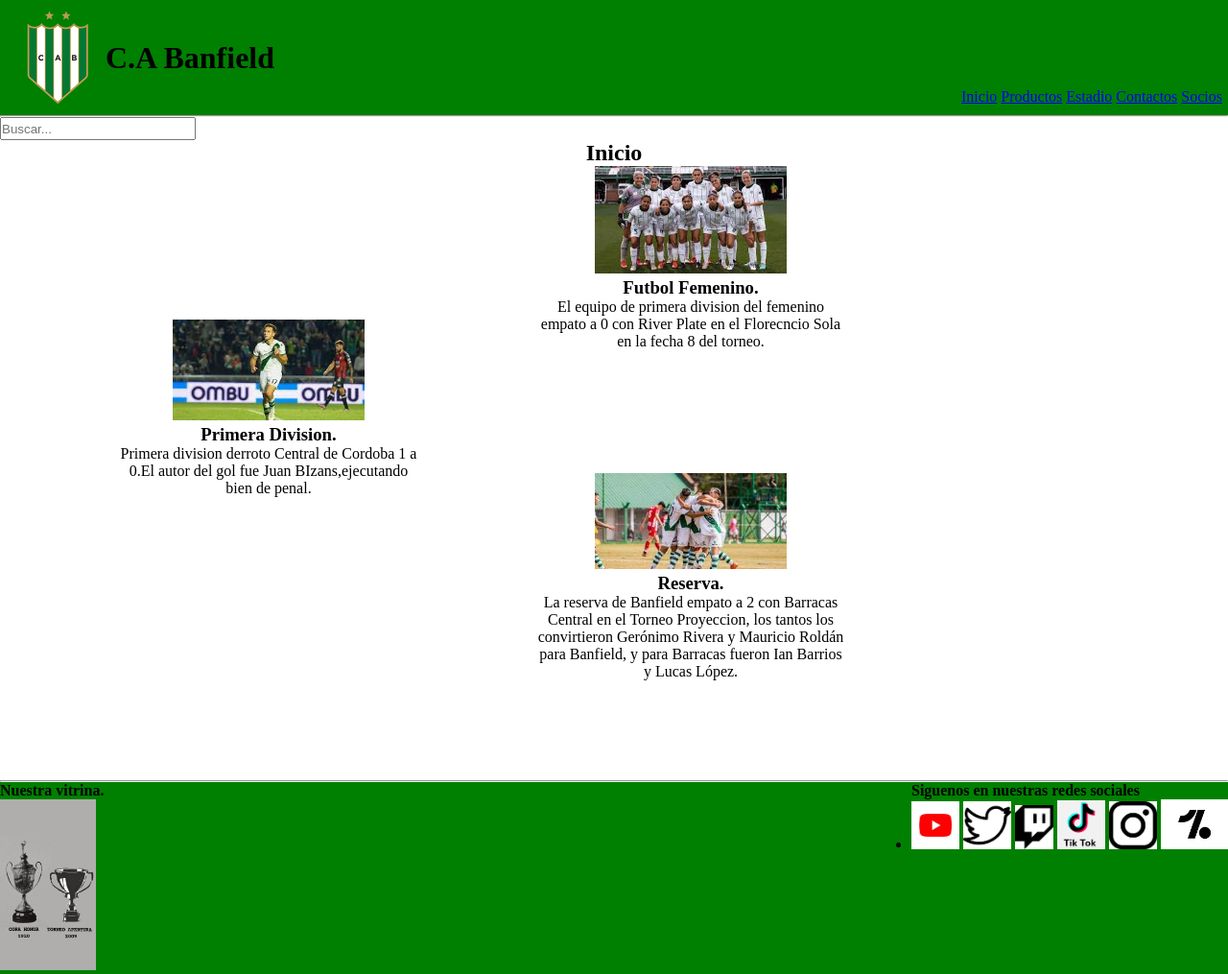
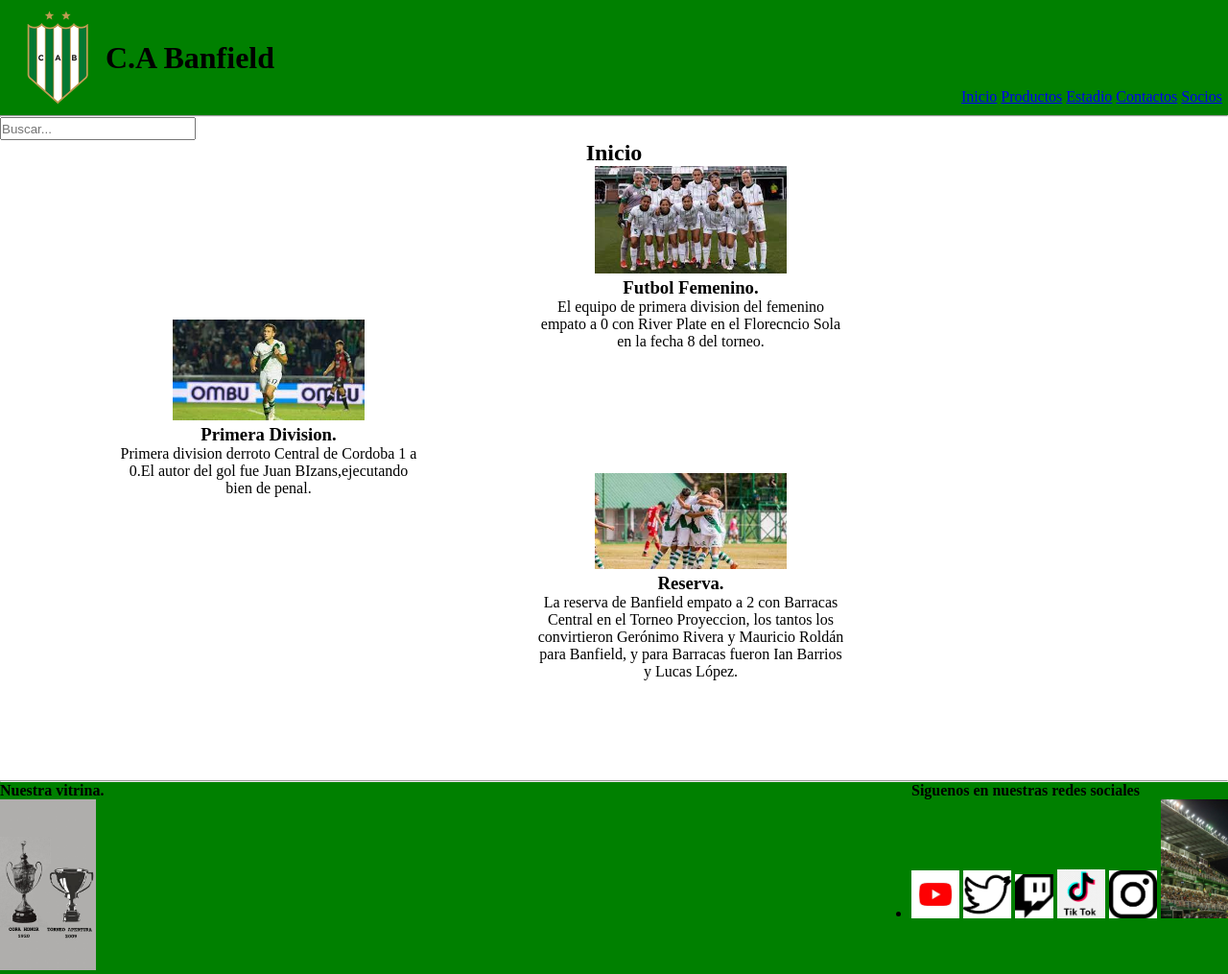
Before and after one commit to laugomez09/PreEntrega2-gomez, a plain HTML site: page index.html in a window 1280 px wide. Shown: the whole page at 96% size. Drawn offline with Linux system fonts and the light colour scheme.

Commit message:
probe usar otra img para ver si no se rompe la foto.

```diff
--- a/index.html
+++ b/index.html
@@ -69,7 +69,7 @@
                     <img class="twich" src="./IMG/twich.png" alt="Logo de twich">
                     <img class="tiktok" src="./IMG/tiktok.png" alt="Logo de Tik tiktok">
                     <img class="instagram" src="./IMG/insta.png" alt="Logo de instagram">
-                    <img class="Onefootball" src="./IMG/one.jpg" alt="Logo de Onefootball">
+                    <img class="Onefootball" src="./img/fondo.jpg" alt="Logo de Onefootball">
                 </li>
             </ul>
         </div>
```
